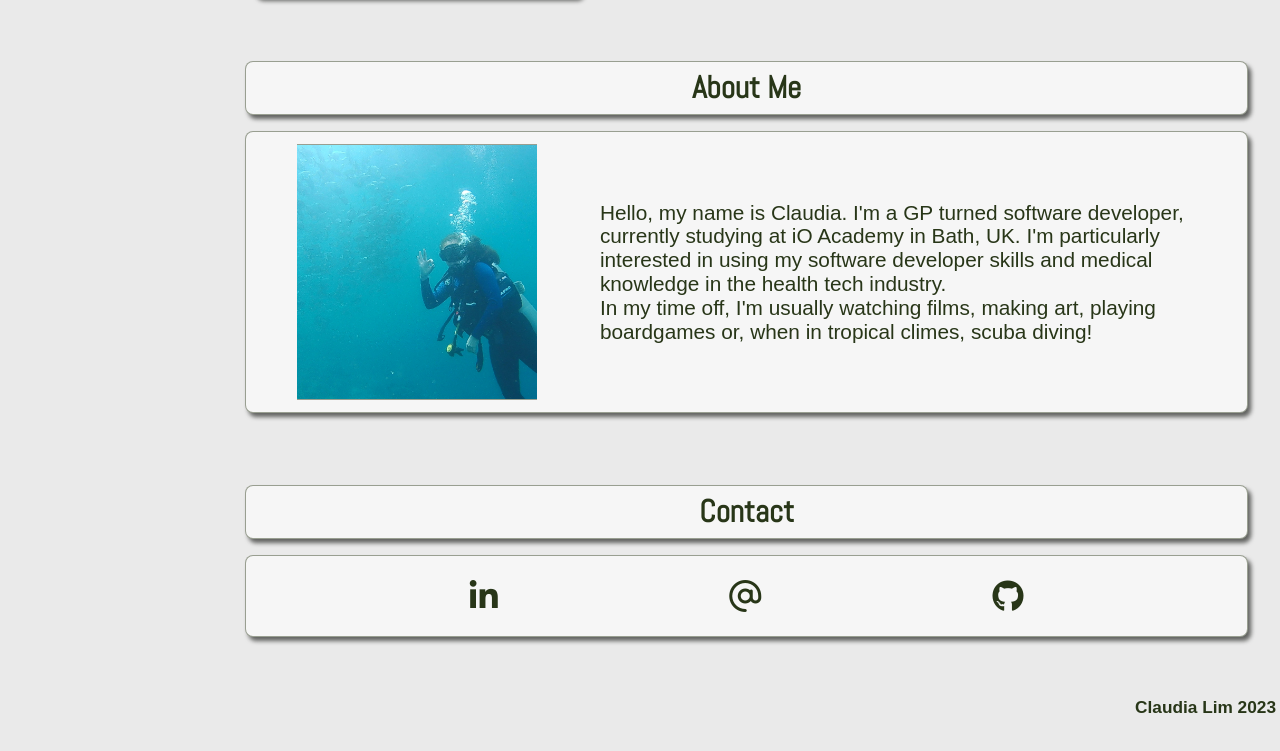
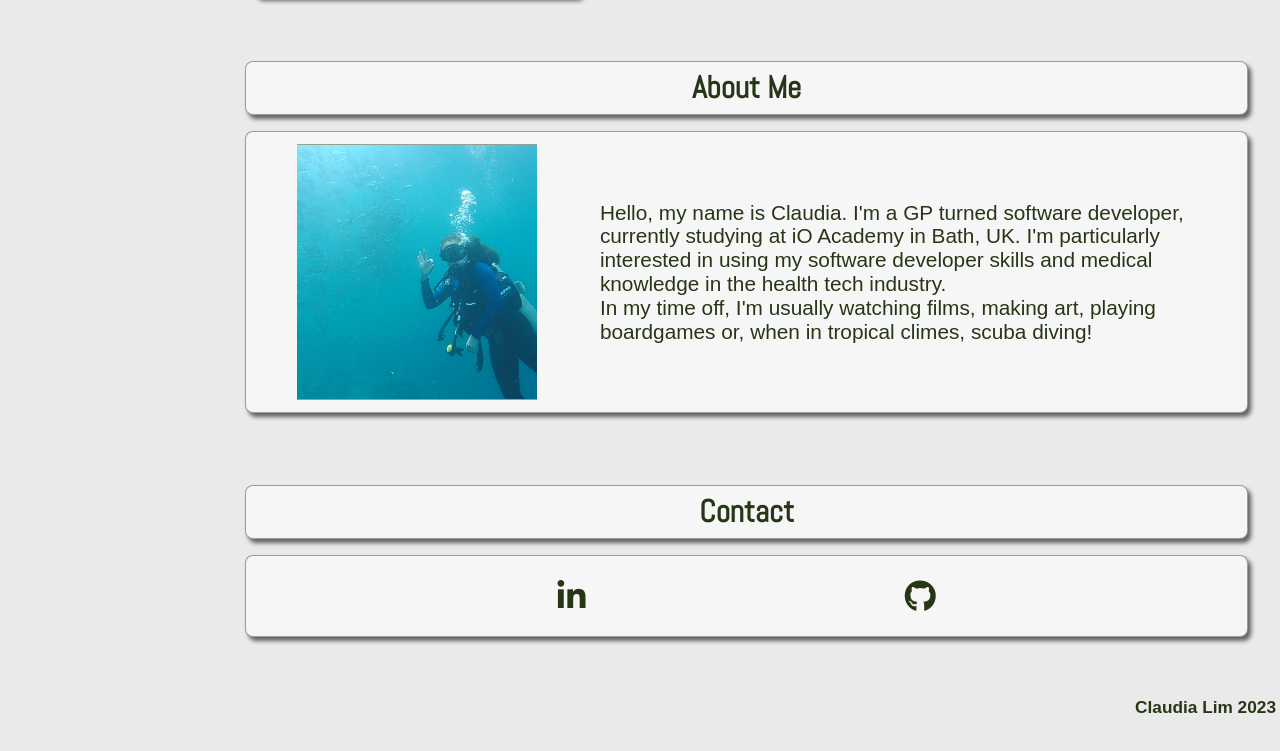
Before and after one commit to claudia-lim/claudia-lim.github.io, a plain HTML site: page index.html in a window 1280 px wide. Shown: the part 2000-2751 px from the top of the page. Drawn offline with nearby package versions, Linux system fonts and the light colour scheme; a web font is replaced by a local one.

Commit message:
hide email for now - ready to build form in future

```diff
--- a/index.html
+++ b/index.html
@@ -188,11 +188,11 @@
                 <i class="fa-brands fa-linkedin-in"></i>
               </a>
             </div>
-            <div class="contact-icon" id="email">
-              <a href="">
-                <i class="fa-regular fa-at"></i>
-              </a>
-            </div>
+<!--            <div class="contact-icon" id="email">-->
+<!--              <a href="">-->
+<!--                <i class="fa-regular fa-at"></i>-->
+<!--              </a>-->
+<!--            </div>-->
             <div class="contact-icon" id="git-hub">
               <a href="https://github.com/claudia-lim" target="_blank">
                 <i class="fa-brands fa-github"></i>
```
